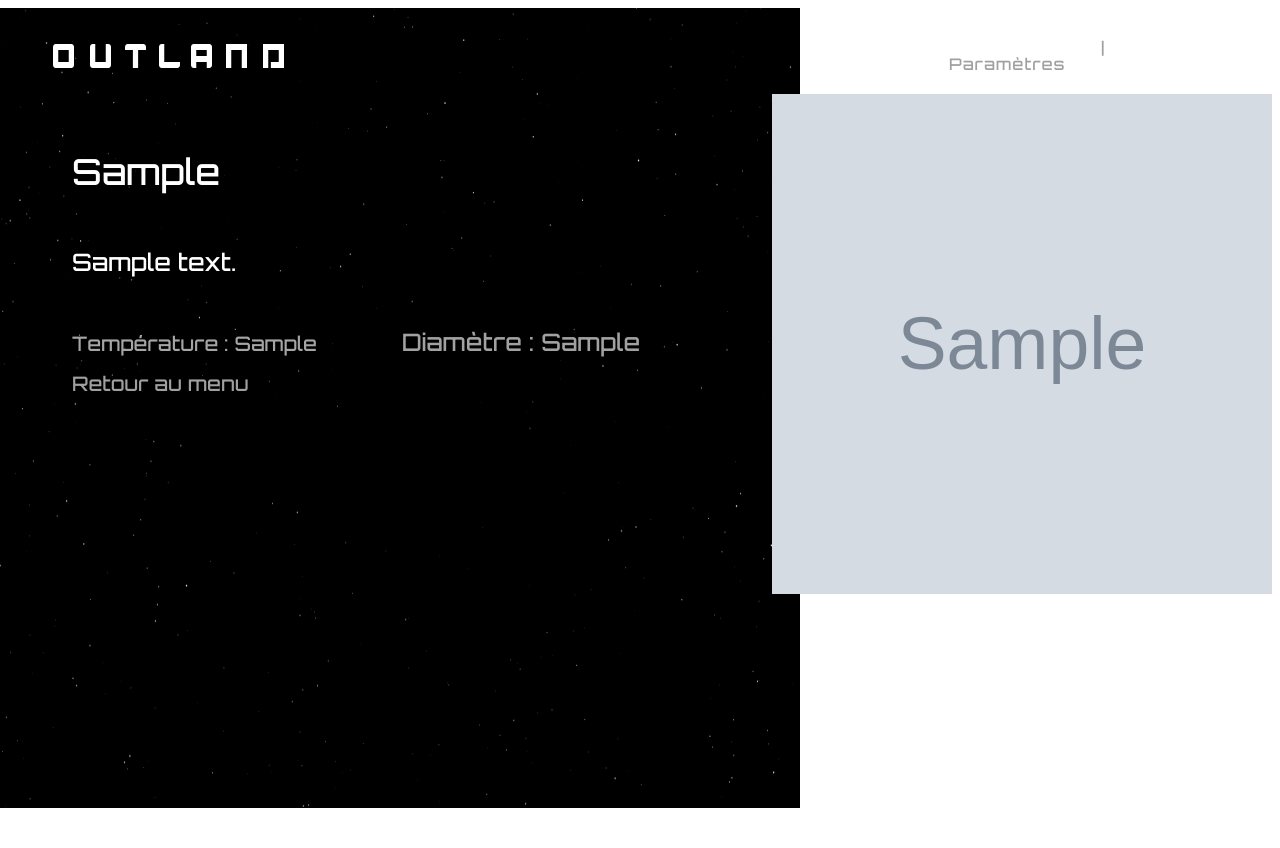
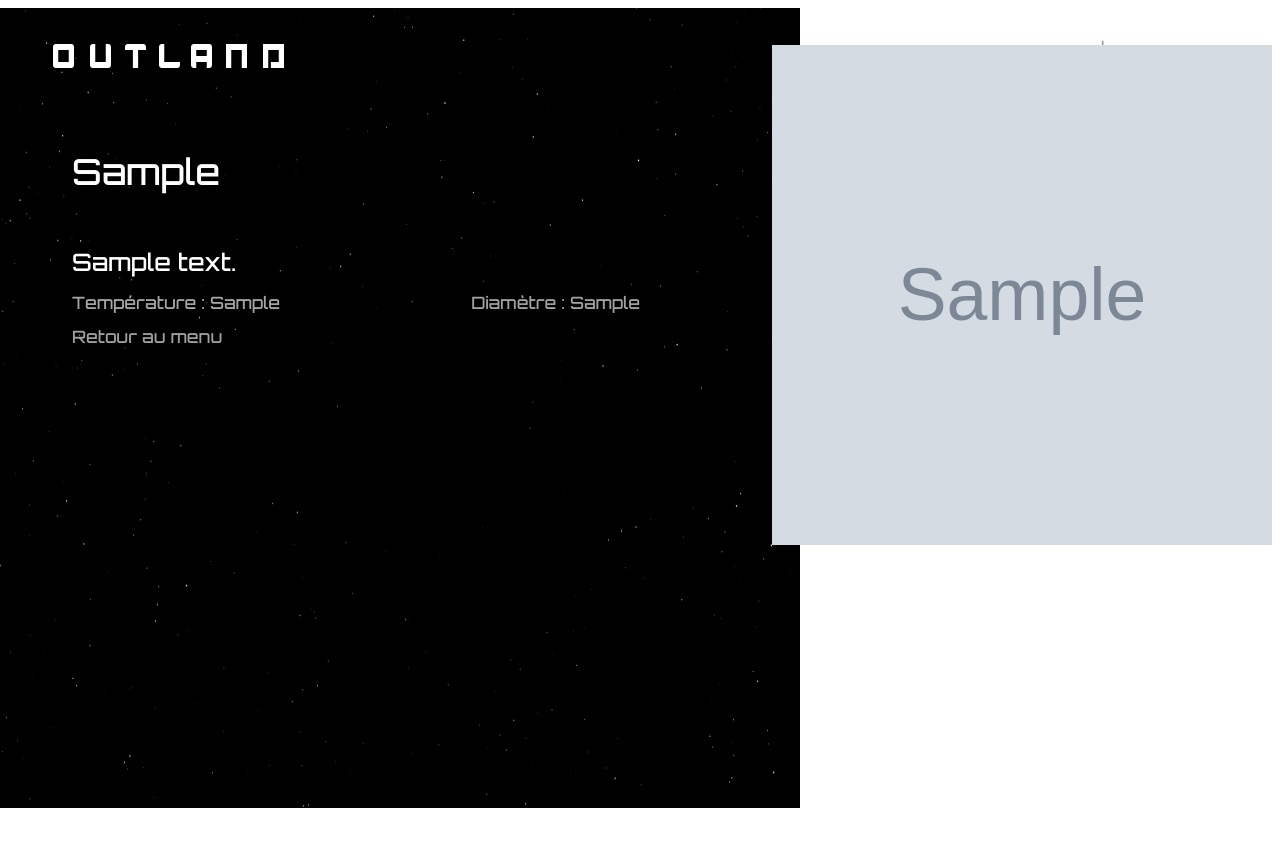
Before and after one commit to WebFaker/PHPSI, a PHP site: page /product/index.php?id=1 in a window 1280 px wide. Shown: the top 848 px of the page. Run offline with PHP 8.4, Linux system fonts and the light colour scheme; tables that the repository leaves empty or names only in its code hold one stand-in row (values such as "Sample post"); grey boxes marked "Sample" are stand-in pictures.

Commit message:
Added last modifications of the website.

```diff
--- a/product/assets/css/style.css
+++ b/product/assets/css/style.css
@@ -96,8 +96,6 @@
   padding-left: 240px;
 }
 
-.main__subTitle__modif {}
-
 .main__descriptionText {
   font-size: 24px;
   margin-top: 60px;
@@ -119,9 +117,9 @@
 }
 
 .main__descriptionRating {
-  font-size: 20px;
+  font-size: 17px;
   color: #A5A5A5;
-  margin-top: 60px;
+  margin-top: 20px;
 }
 
 .main__descriptionRating__modif {
@@ -130,8 +128,8 @@
 }
 
 .main__descriptionPrice {
-  font-size: 24px;
-  margin-top: -64.5px;
+  font-size: 17px;
+  margin-top: -51px;
   color: #A1A1A1;
 }
 
--- a/product/index.php
+++ b/product/index.php
@@ -47,41 +47,11 @@
             <p class="main__descriptionPrice">Diamètre : <?= $row["km"] ?> </p>
         </div>
         <div class="main__img">
-          <img class="planet__img" src="<?= $row["image"] ?>" alt="">
+          <img class="planet__img rotating" src="<?= $row["image"] ?>" alt="">
         </div>
       </div>
 
     </main>
-
-
-
-
-
-
-
-
-
-
-
-
-
-
-
-
-
-
-
-
-
-
-
-
-
-
-
-
-
-
 
   </body>
   <script type="text/javascript">
```
Also changed, not shown: index.php (+0 -8 lines).
